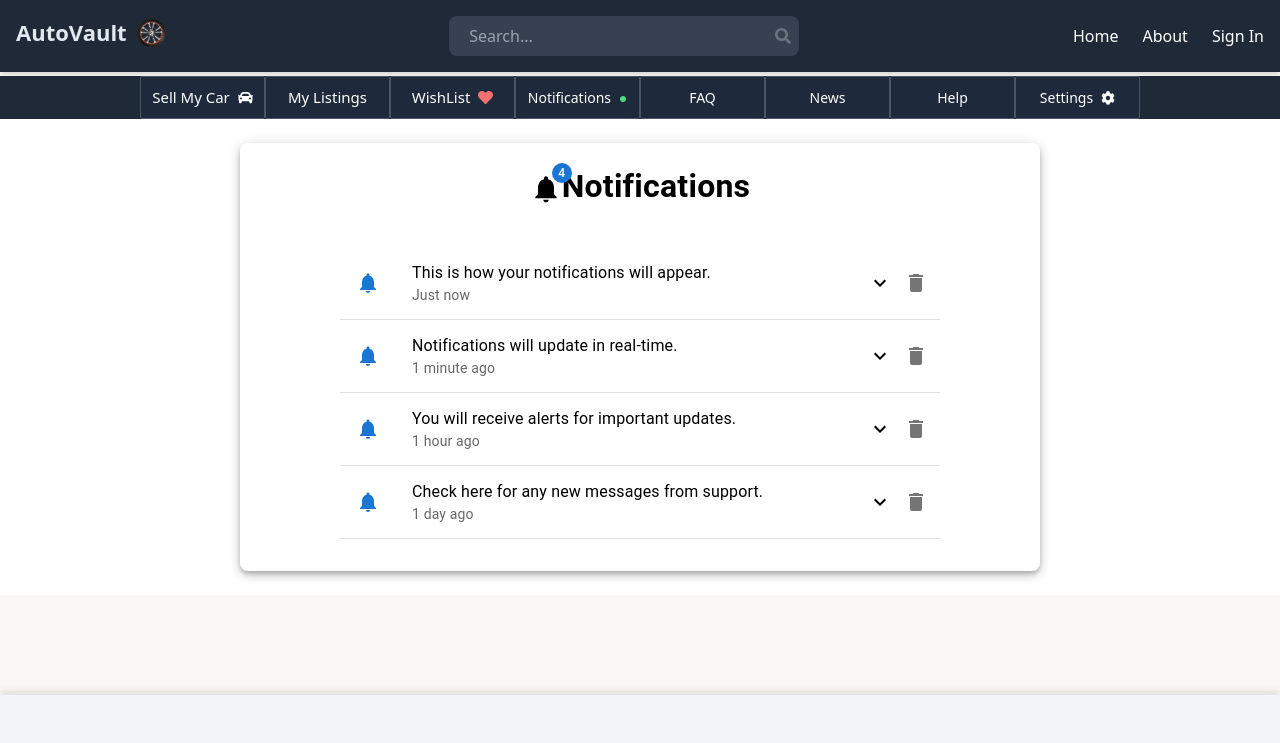
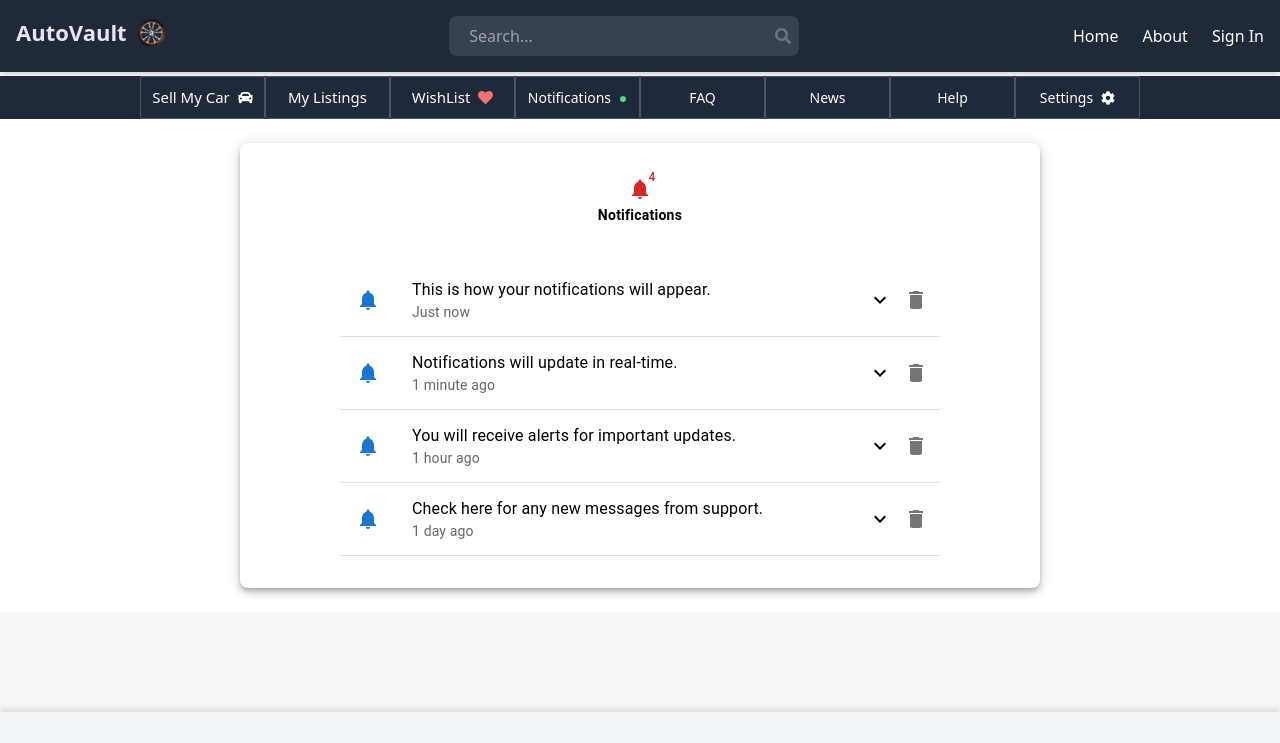
Before and after one commit to PixelVans/AutoVault1, a React (Vite) app in the folder frontend/: page /notifications in a window 1280 px wide. Shown: the top 743 px of the page. Built offline with nearby package versions, Linux system fonts and the light colour scheme; no server answers.

Commit message:
fixed notification bugs

```diff
--- a/frontend/src/assets/pages/HomePage.jsx
+++ b/frontend/src/assets/pages/HomePage.jsx
@@ -314,9 +314,9 @@ const onShowMoreClick = async () => {
 </div>
 
 
-<div className='grid grid-cols-2 sm:flex flex-wrap w-full gap-2 justify-center ml-1 mr-1'>
+<div className='grid grid-cols-2 sm:flex flex-wrap w-full gap-2 justify-center ml-2 mr-2'>
   {recentListings && recentListings.map((listing, index) => (
-    <div key={index} data-aos='zoom-in' className='col-span-1 h-[210px] md:w-[240px] md:h-[250px] mt-1  mx-1 sm:mx-0 sm:ml-0  sm:mr-0
+    <div key={index} data-aos='zoom-in' className='col-span-1 h-[210px] md:w-[240px] md:h-[250px] mt-1   sm:mx-0 sm:ml-0  sm:mr-0
      bg-slate-100 rounded-sm shadow-slate-600 shadow-md  overflow-hidden'>
       <img
         onClick={() => handlegetListing(listing._id)}
--- a/frontend/src/assets/pages/Notifications.jsx
+++ b/frontend/src/assets/pages/Notifications.jsx
@@ -4,7 +4,7 @@ import NotificationsIcon from '@mui/icons-material/Notifications';
 import DeleteIcon from '@mui/icons-material/Delete';
 import ExpandMoreIcon from '@mui/icons-material/ExpandMore';
 import { updateNotifications } from '../../../redux/userSlice';
-import { useDispatch, useSelector } from 'react-redux';
+import { useDispatch,  } from 'react-redux';
 
 
 export default function Notifications() {
@@ -13,7 +13,7 @@ export default function Notifications() {
 
   // Placeholder notifications
   const [notifications, setNotifications] = useState([
-    { id: 1, message: 'This is how your notifications will appear.', time: 'Just now', details: 'Detailed explanation about this notification.' },
+    { id: 1, message: 'This is how your notifications will appear.', time: 'Just now', details: 'Welcome to Autovault! We are thrilled to have you on board.' },
     { id: 2, message: 'Notifications will update in real-time.', time: '1 minute ago', details: 'Real-time updates ensure you are always informed.' },
     { id: 3, message: 'You will receive alerts for important updates.', time: '1 hour ago', details: 'Important updates will be highlighted here.' },
     { id: 4, message: 'Check here for any new messages from support.', time: '1 day ago', details: 'Support messages will be sent here.' },
@@ -69,11 +69,11 @@ export default function Notifications() {
           }}
         >
           <Badge
-
-            color="primary" badgeContent={notifications.length} >
-            <NotificationsIcon sx={{fontSize: { xs: '18px', sm: '2rem' },}} />
+             className='text-red-600'
+             badgeContent={notifications.length}  >
+            <NotificationsIcon sx={{fontSize: { xs: '18px', sm: '24px' },}} />
           </Badge>
-          Notifications
+           <h6 className='text-[14px] lg:text-md'>Notifications</h6>
         </Typography>
 
         {notifications.length > 0 ? (
--- a/frontend/src/assets/pages/Search.jsx
+++ b/frontend/src/assets/pages/Search.jsx
@@ -331,13 +331,13 @@ export default function Search() {
 
 
 
-                  <div className='grid grid-cols-2 sm:flex flex-wrap w-full gap-2 justify-center'>
+                  <div className='grid grid-cols-2 sm:flex flex-wrap w-full gap-2 justify-center ml-2 mr-2'>
           {searchListings && searchListings.map((listing, index) => (
 
 
 
 
-            <div key={index} data-aos='zoom-in' className='col-span-1 h-[210px] md:w-[240px] md:h-[250px] mt-1  mx-1 sm:mx-0 sm:ml-0  sm:mr-0
+            <div key={index} data-aos='zoom-in' className='col-span-1 h-[210px] md:w-[240px] md:h-[250px] mt-1  sm:mx-0 sm:ml-0  sm:mr-0
             bg-slate-100 rounded-sm shadow-slate-600 shadow-md  overflow-hidden'>
              <img
                onClick={() => handlegetListing(listing._id)}
```
